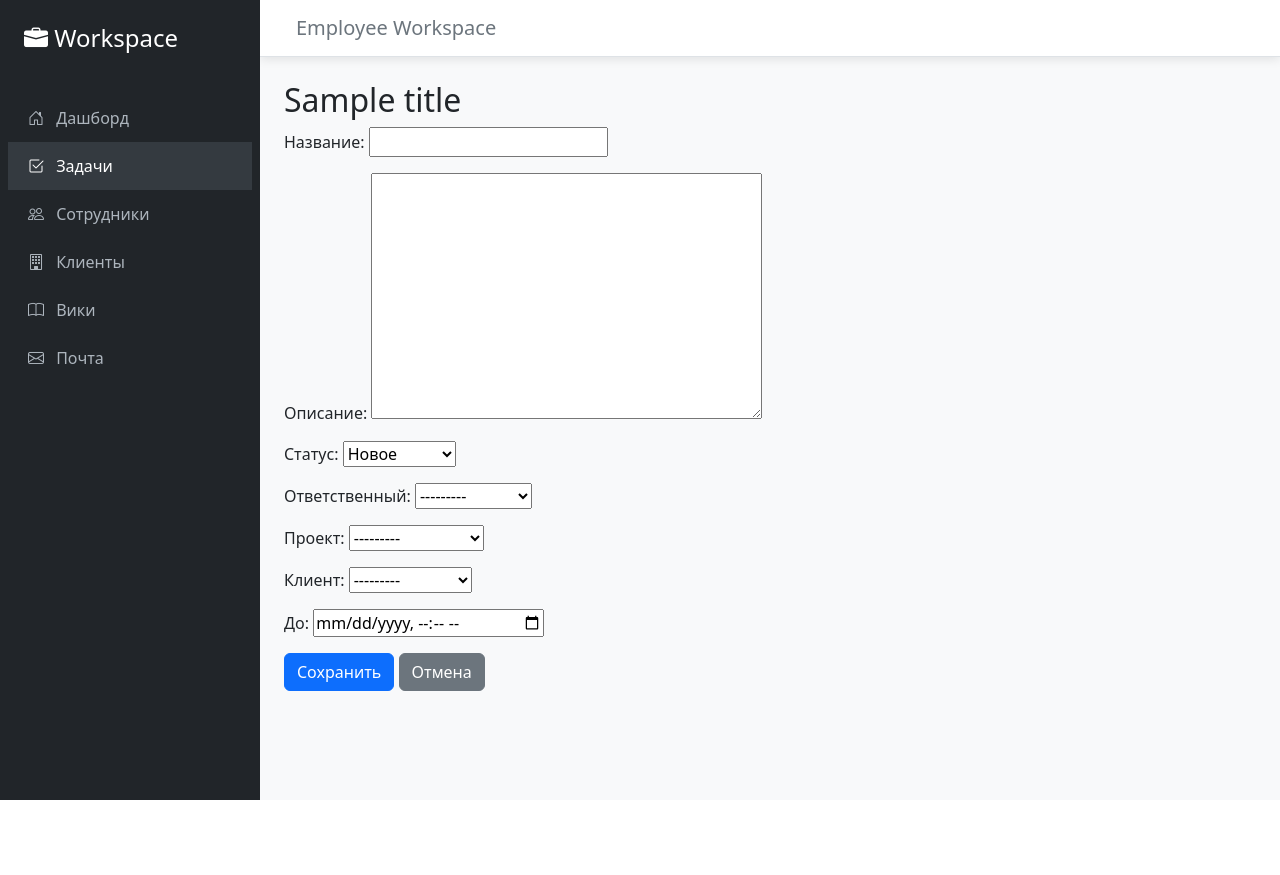
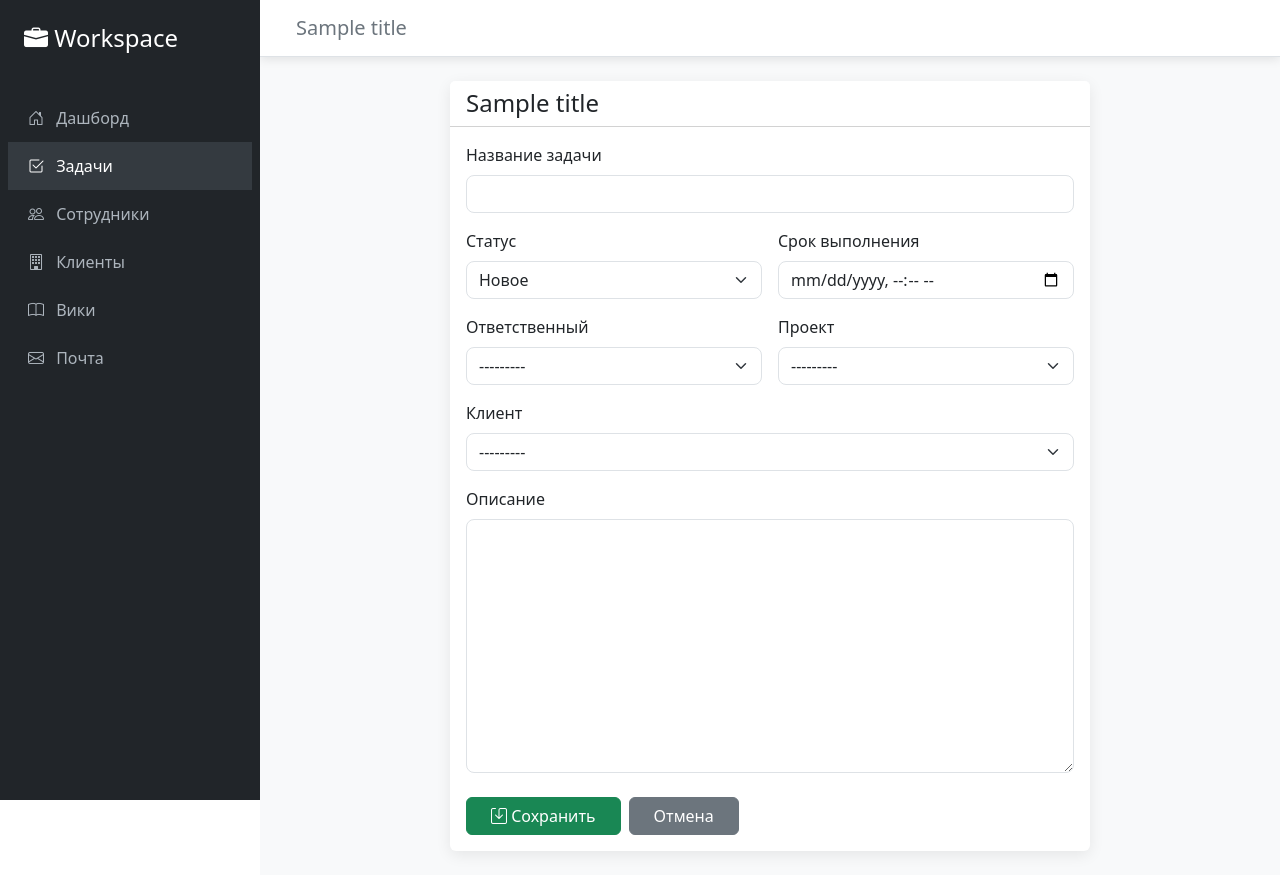
Before and after one commit to fake-stmz/employee-workspace-django, a Django app: template templates/tasks/task_form.html in a window 1280 px wide. Before the commit the page ends 800 px from the top, so only its background shows below. Run offline with Django 5.2, Linux system fonts and the light colour scheme; tables that the repository leaves empty hold one stand-in row (values such as "Sample post"); the template is opened without the code that fills it: values that come from a table or form of the project are taken from there, most other values are stand-ins (such as "Sample title", 1, 10 or a date in 2020).

Commit message:
feat: updated tasks

```diff
--- /dev/null
+++ b/apps/tasks/templatetags/custom_filters.py
@@ -0,0 +1,7 @@
+from django import template
+
+register = template.Library()
+
+@register.filter(name='add_class')
+def add_class(field, css_class):
+    return field.as_widget(attrs={"class": css_class})
--- a/templates/tasks/task_form.html
+++ b/templates/tasks/task_form.html
@@ -1,50 +1,66 @@
 {% extends 'base.html' %}
+{% load custom_filters %}
+{% block page_title %}{{ title }}{% endblock %}
 
 {% block content %}
 
-<h2>{{ title }}</h2>
-
+<div class="row justify-content-center">
+    <div class="col-lg-8">
+        <div class="card">
+            <div class="card-header bg-white">
+                <h4 class="mb-0">{{ title }}</h4>
+            </div>
+            <div class="card-body">
                 <form method="post">
                     {% csrf_token %}
 
-    <div class="mb-3">
-        {{ form.title.label_tag }}
-        {{ form.title }}
+                    <div class="row g-3">
+                        <div class="col-md-12">
+                            <label class="form-label">Название задачи</label>
+                            {{ form.title|add_class:"form-control" }}
                         </div>
 
-    <div class="mb-3">
-        {{ form.description.label_tag }}
-        {{ form.description }}
+                        <div class="col-md-6">
+                            <label class="form-label">Статус</label>
+                            {{ form.status|add_class:"form-select" }}
                         </div>
 
-    <div class="mb-3">
-        {{ form.status.label_tag }}
-        {{ form.status }}
+                        <div class="col-md-6">
+                            <label class="form-label">Срок выполнения</label>
+                            {{ form.due_date|add_class:"form-control" }}
                         </div>
 
-    <div class="mb-3">
-        {{ form.assigned_to.label_tag }}
-        {{ form.assigned_to }}
+                        <div class="col-md-6">
+                            <label class="form-label">Ответственный</label>
+                            {{ form.assigned_to|add_class:"form-select" }}
                         </div>
 
-    <div class="mb-3">
-        {{ form.project.label_tag }}
-        {{ form.project }}
+                        <div class="col-md-6">
+                            <label class="form-label">Проект</label>
+                            {{ form.project|add_class:"form-select" }}
                         </div>
 
-    <div class="mb-3">
-        {{ form.client.label_tag }}
-        {{ form.client }}
+                        <div class="col-12">
+                            <label class="form-label">Клиент</label>
+                            {{ form.client|add_class:"form-select" }}
                         </div>
 
-    <div class="mb-3">
-        {{ form.due_date.label_tag }}
-        {{ form.due_date }}
+                        <div class="col-12">
+                            <label class="form-label">Описание</label>
+                            {{ form.description|add_class:"form-control" }}
+                        </div>
                     </div>
 
-    <button type="submit" class="btn btn-primary">Сохранить</button>
-    <a href="{% url 'task_list' %}" class="btn btn-secondary">Отмена</a>
-
+                    <div class="d-flex gap-2 mt-4">
+                        <button type="submit" class="btn btn-success px-4">
+                            <i class="bi bi-save"></i> Сохранить
+                        </button>
+                        <a href="{% url 'task_list' %}" class="btn btn-secondary px-4">Отмена</a>
+                    </div>
                 </form>
+            </div>
+        </div>
+    </div>
+</div>
 
 {% endblock %}
```
Also changed, not shown: templates/tasks/task_list.html (+51 -23 lines). Lines whose indentation alone changed are shown as unchanged.
